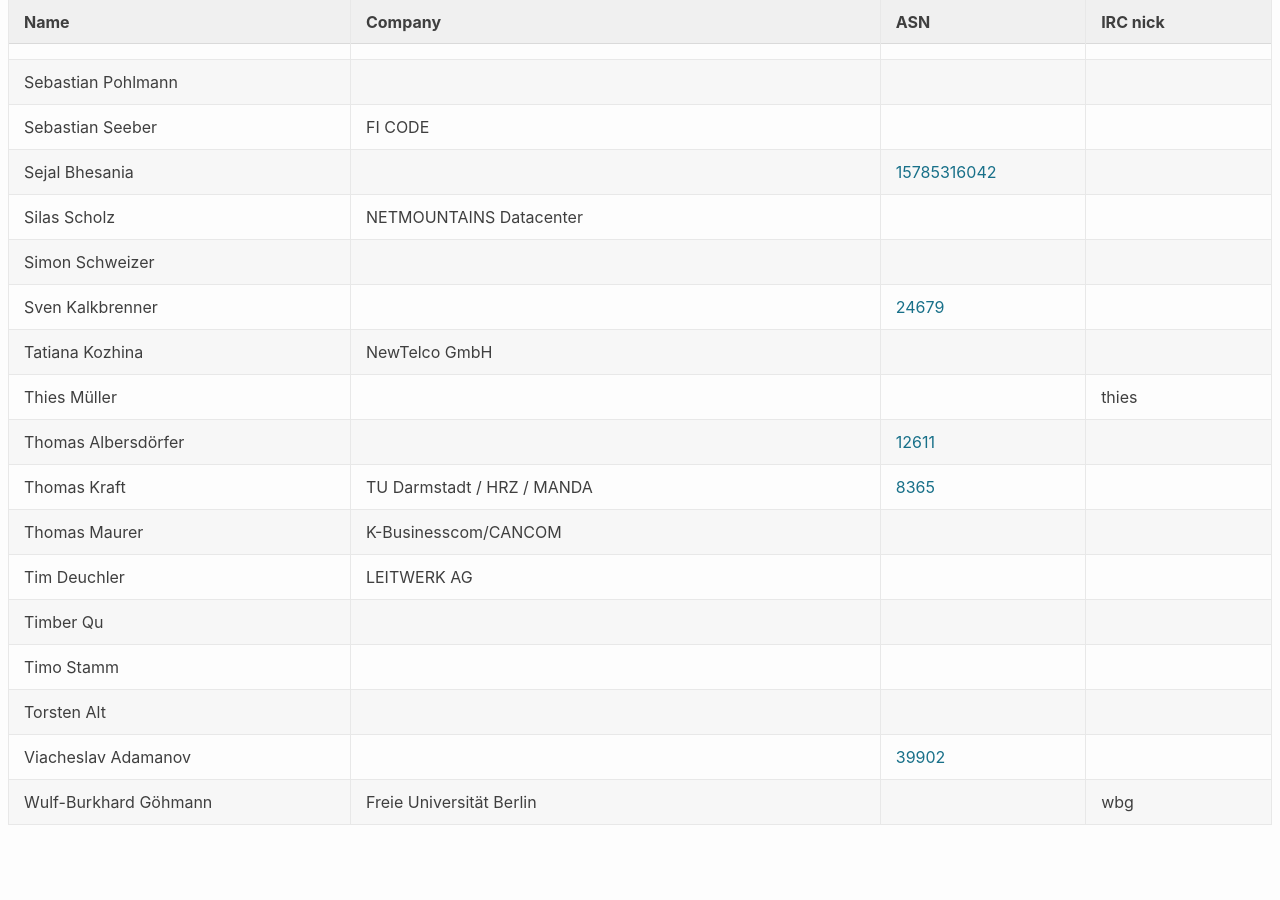
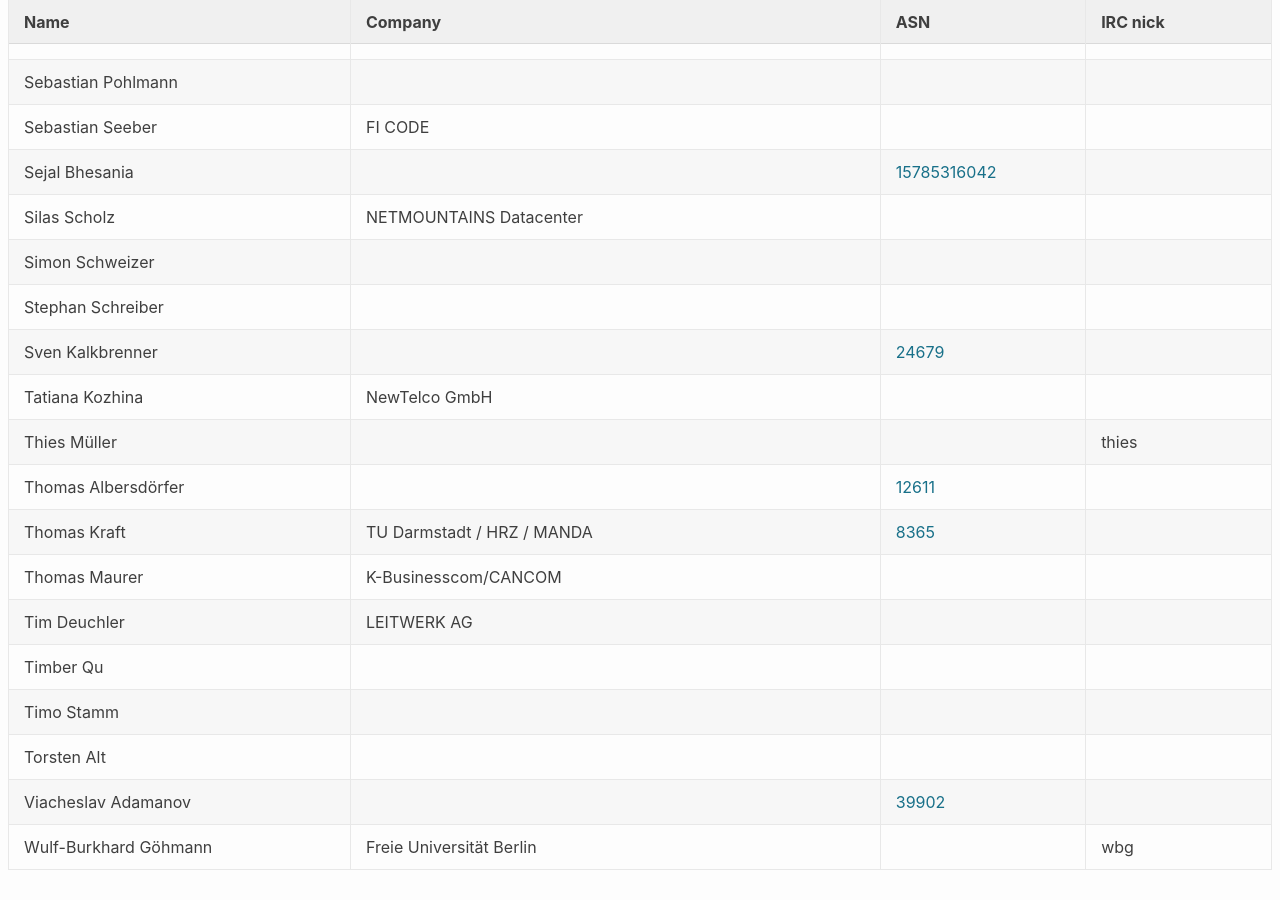
Before and after one commit to denog/pretix-attendeelist, a Jekyll site: the page built from denog15/index.md, in a window 1280 px wide and 900 px high, scrolled down 23927 px. Built offline with Jekyll 4.4.1, drawn with Linux system fonts in a browser that asks for light colours; before the commit the page ends 24782 px from its top, so only the background shows below that.

Commit message:
Latest data: Thu Nov 16 07:27:58 UTC 2023

```diff
--- a/_data/attendees_denog15_online.json
+++ b/_data/attendees_denog15_online.json
@@ -396,6 +396,12 @@
     "asn": null
   },
   {
+    "name": "Stephan Schreiber",
+    "company": null,
+    "irc": null,
+    "asn": null
+  },
+  {
     "name": "Sven Kalkbrenner",
     "company": null,
     "irc": null,
```
